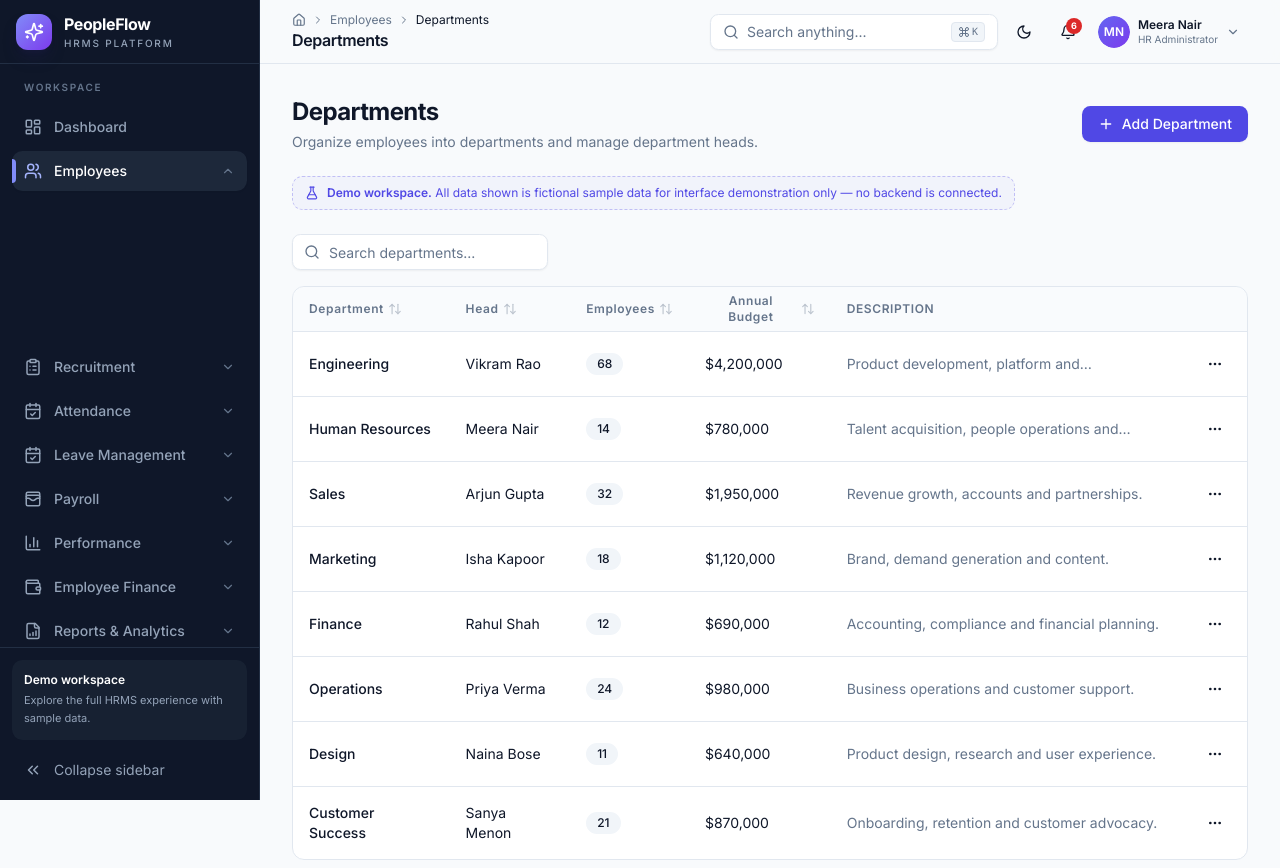
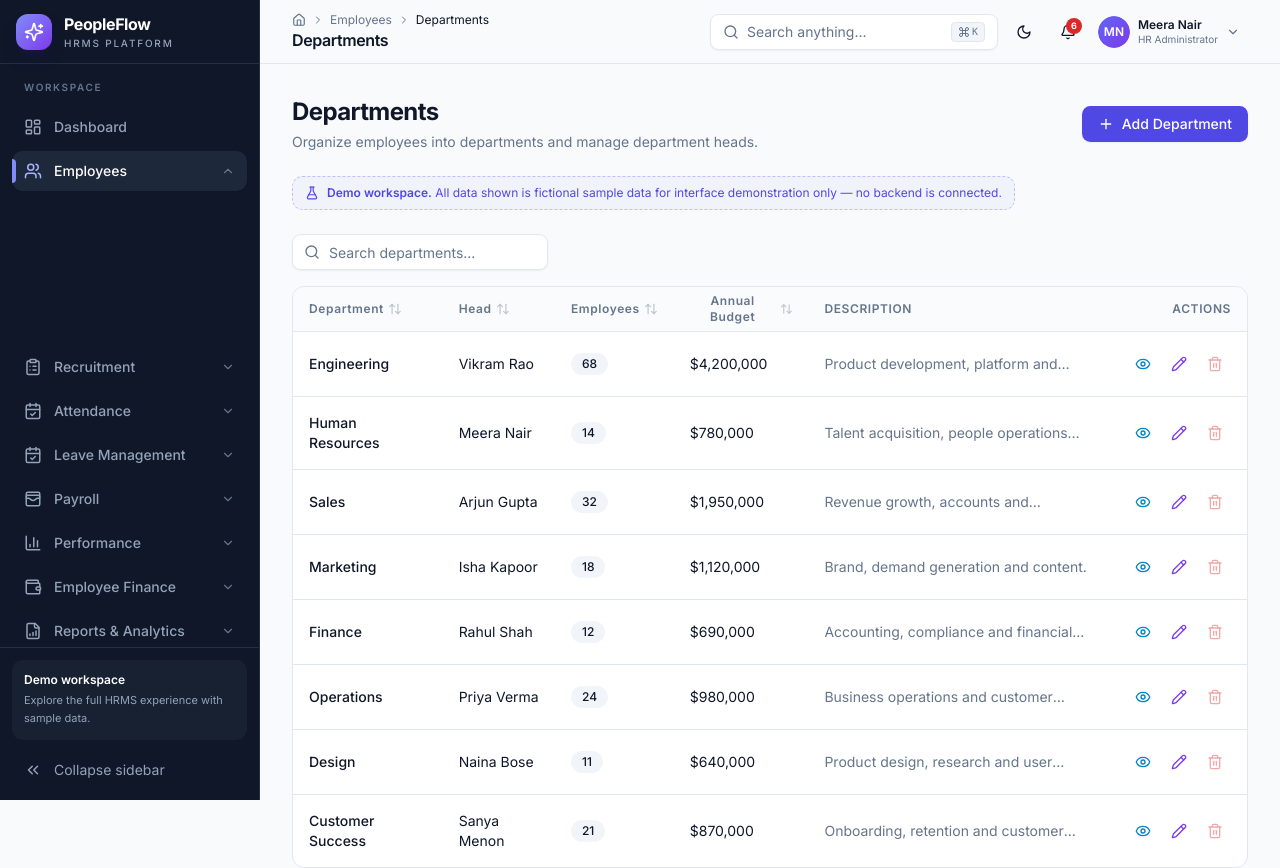
Before and after one commit to RAKIB6348/hrms-system, a React (Vite) app in the folder frontend/: page /employees/departments in a window 1280 px wide. Shown: the top 868 px of the page. Built offline with nearby package versions, Linux system fonts and the light colour scheme.

Commit message:
Add department table action header and view edit delete icons

```diff
--- a/frontend/src/components/common/CrudPage.tsx
+++ b/frontend/src/components/common/CrudPage.tsx
@@ -1,4 +1,4 @@
-import { useState } from 'react'
+import { useState, type ReactNode } from 'react'
 import { toast } from 'sonner'
 import { Pencil, Plus, Trash2 } from 'lucide-react'
 import { PageHeader } from '@/components/common/PageHeader'
@@ -13,7 +13,7 @@ import { Select, SelectContent, SelectItem, SelectTrigger, SelectValue } from '@
 import { Dialog, DialogContent, DialogDescription, DialogFooter, DialogHeader, DialogTitle } from '@/components/ui/dialog'
 import { DropdownMenu, DropdownMenuContent, DropdownMenuItem, DropdownMenuTrigger } from '@/components/ui/dropdown-menu'
 import { MoreHorizontal } from 'lucide-react'
-import { randomId } from '@/lib/utils'
+import { cn, randomId } from '@/lib/utils'
 
 export interface FormFieldDef {
   key: string
@@ -35,13 +35,21 @@ interface CrudPageProps<T extends { id: string }> {
   toValues: (row: T) => Record<string, string>
   fromValues: (values: Record<string, string>, id: string) => T
   onAdd?: () => void
+  onView?: (row: T) => void
+  renderRowActions?: (row: T, handlers: {
+    onView?: () => void
+    onEdit: () => void
+    onDelete: () => void
+  }) => ReactNode
+  actionsHeaderClassName?: string
+  actionsHeaderLabel?: string
   searchPlaceholder?: string
   pageSize?: number
 }
 
 export function CrudPage<T extends { id: string }>({
   title, description, data, columns, filters = [], fields, entityName, toValues, fromValues,
-  onAdd, searchPlaceholder, pageSize,
+  onAdd, onView, renderRowActions, actionsHeaderClassName, actionsHeaderLabel, searchPlaceholder, pageSize,
 }: CrudPageProps<T>) {
   const [rows, setRows] = useState<T[]>(data)
   const [dialogOpen, setDialogOpen] = useState(false)
@@ -82,8 +90,15 @@ export function CrudPage<T extends { id: string }>({
   }
 
   const actionColumn: Column<T> = {
-    key: 'actions', header: '', className: 'text-right',
-    cell: (row) => (
+    key: 'actions', header: actionsHeaderLabel ?? '',
+    className: cn('text-right', actionsHeaderClassName),
+    cell: (row) => renderRowActions ? (
+      renderRowActions(row, {
+        onView: onView ? () => onView(row) : undefined,
+        onEdit: () => openEdit(row),
+        onDelete: () => setDeleting(row),
+      })
+    ) : (
       <DropdownMenu>
         <DropdownMenuTrigger asChild>
           <Button variant="ghost" size="icon" className="h-8 w-8"><MoreHorizontal className="h-4 w-4" /></Button>
--- a/frontend/src/pages/employees/Departments.tsx
+++ b/frontend/src/pages/employees/Departments.tsx
@@ -1,7 +1,14 @@
+import { useState } from 'react'
+import { toast } from 'sonner'
+import { Eye, Pencil, Trash2, UserRound, Users, Wallet } from 'lucide-react'
 import { CrudPage, type FormFieldDef } from '@/components/common/CrudPage'
 import { Badge } from '@/components/ui/badge'
-import { departments } from '@/mocks/data'
-import { formatCurrency } from '@/lib/utils'
+import { Button } from '@/components/ui/button'
+import { Avatar, AvatarFallback } from '@/components/ui/avatar'
+import { Dialog, DialogContent, DialogDescription, DialogFooter, DialogHeader, DialogTitle } from '@/components/ui/dialog'
+import { Tooltip, TooltipContent, TooltipTrigger } from '@/components/ui/tooltip'
+import { departments, employees } from '@/mocks/data'
+import { formatCurrency, initials } from '@/lib/utils'
 import type { Department } from '@/types'
 
 const fields: FormFieldDef[] = [
@@ -13,7 +20,11 @@ const fields: FormFieldDef[] = [
 ]
 
 export default function Departments() {
+  const [viewing, setViewing] = useState<Department | null>(null)
+  const members = viewing ? employees.filter((employee) => employee.department === viewing.name) : []
+
   return (
+    <>
       <CrudPage
         title="Departments"
         description="Organize employees into departments and manage department heads."
@@ -21,6 +32,61 @@ export default function Departments() {
         entityName="Department"
         fields={fields}
         searchPlaceholder="Search departments..."
+        actionsHeaderClassName="w-[132px] text-right"
+        actionsHeaderLabel="Actions"
+        onView={(department) => setViewing(department)}
+        renderRowActions={(department, handlers) => {
+          const hasEmployees = department.employees > 0
+          return (
+            <div className="flex items-center justify-end gap-1">
+              <Tooltip>
+                <TooltipTrigger asChild>
+                  <Button
+                    variant="ghost" size="icon" className="h-8 w-8 text-sky-600 hover:bg-sky-500/10 hover:text-sky-700 dark:text-sky-400 dark:hover:text-sky-300"
+                    aria-label={`View ${department.name}`}
+                    onClick={handlers.onView}
+                  >
+                    <Eye className="h-4 w-4" />
+                  </Button>
+                </TooltipTrigger>
+                <TooltipContent>View department details</TooltipContent>
+              </Tooltip>
+              <Tooltip>
+                <TooltipTrigger asChild>
+                  <Button
+                    variant="ghost" size="icon" className="h-8 w-8 text-violet-600 hover:bg-violet-500/10 hover:text-violet-700 dark:text-violet-400 dark:hover:text-violet-300"
+                    aria-label={`Edit ${department.name}`}
+                    onClick={handlers.onEdit}
+                  >
+                    <Pencil className="h-4 w-4" />
+                  </Button>
+                </TooltipTrigger>
+                <TooltipContent>Edit department</TooltipContent>
+              </Tooltip>
+              <Tooltip>
+                <TooltipTrigger asChild>
+                  <Button
+                    variant="ghost" size="icon" className={`h-8 w-8 text-destructive hover:bg-destructive/10 ${hasEmployees ? 'opacity-40' : ''}`}
+                    aria-label={`Delete ${department.name}`}
+                    aria-disabled={hasEmployees}
+                    onClick={() => {
+                      if (hasEmployees) {
+                        toast.info(`${department.name} has ${department.employees} employees assigned — delete is unavailable`)
+                        return
+                      }
+                      handlers.onDelete()
+                    }}
+                  >
+                    <Trash2 className="h-4 w-4" />
+                  </Button>
+                </TooltipTrigger>
+                <TooltipContent>
+                  {hasEmployees ? `Cannot delete: ${department.employees} employees assigned` : 'Delete department'}
+                </TooltipContent>
+              </Tooltip>
+            </div>
+          )
+        }}
         columns={[
           { key: 'name', header: 'Department', cell: (d) => <span className="font-medium">{d.name}</span>, sortValue: (d) => d.name },
           { key: 'head', header: 'Head', cell: (d) => d.head, sortValue: (d) => d.head },
@@ -34,5 +100,64 @@ export default function Departments() {
           description: v.description ?? '',
         })}
       />
+
+      <Dialog open={Boolean(viewing)} onOpenChange={(open) => !open && setViewing(null)}>
+        <DialogContent className="max-w-lg">
+          <DialogHeader>
+            <DialogTitle>{viewing?.name}</DialogTitle>
+            <DialogDescription>Department details · demonstration data</DialogDescription>
+          </DialogHeader>
+          {viewing && (
+            <div className="space-y-5">
+              <div className="grid gap-4 sm:grid-cols-2">
+                <Detail icon={UserRound} label="Department Head" value={viewing.head} />
+                <Detail icon={Users} label="Employees" value={`${viewing.employees}`} />
+                <Detail icon={Wallet} label="Annual Budget" value={formatCurrency(viewing.budget)} />
+              </div>
+              <div className="space-y-1">
+                <p className="text-sm font-semibold">Description</p>
+                <p className="text-sm text-muted-foreground">{viewing.description}</p>
+              </div>
+              <div className="space-y-2">
+                <p className="text-sm font-semibold">Employees in this department</p>
+                <div className="scrollbar-thin max-h-44 space-y-2 overflow-y-auto">
+                  {members.length === 0 ? (
+                    <p className="text-sm text-muted-foreground">No employees are assigned to this department.</p>
+                  ) : members.slice(0, 6).map((employee) => (
+                    <div key={employee.id} className="flex items-center gap-3 rounded-lg border p-2.5">
+                      <Avatar className="h-8 w-8">
+                        <AvatarFallback style={{ backgroundColor: employee.avatarColor, color: '#fff' }}>
+                          {initials(`${employee.firstName} ${employee.lastName}`)}
+                        </AvatarFallback>
+                      </Avatar>
+                      <div className="min-w-0 flex-1">
+                        <p className="truncate text-sm font-medium">{employee.firstName} {employee.lastName}</p>
+                        <p className="truncate text-xs text-muted-foreground">{employee.designation}</p>
+                      </div>
+                      <Badge variant="outline" className="text-[10px]">{employee.employeeId}</Badge>
+                    </div>
+                  ))}
+                  {members.length > 6 && (
+                    <p className="text-xs text-muted-foreground">+ {members.length - 6} more employees in the demo data.</p>
+                  )}
+                </div>
+              </div>
+            </div>
+          )}
+          <DialogFooter>
+            <Button variant="outline" onClick={() => setViewing(null)}>Close</Button>
+          </DialogFooter>
+        </DialogContent>
+      </Dialog>
+    </>
   )
 }
+
+function Detail({ icon: Icon, label, value }: { icon: typeof Users; label: string; value: string }) {
+  return (
+    <div className="flex items-center gap-3 rounded-lg border p-3">
+      <div className="flex h-9 w-9 items-center justify-center rounded-lg bg-primary/10 text-primary"><Icon className="h-4 w-4" /></div>
+      <div className="min-w-0"><p className="text-xs text-muted-foreground">{label}</p><p className="truncate font-semibold">{value}</p></div>
+    </div>
+  )
+}
```
Also changed, not shown: 1 other file (tests, documents, lock files or other folders). Lines whose indentation alone changed are shown as unchanged.
